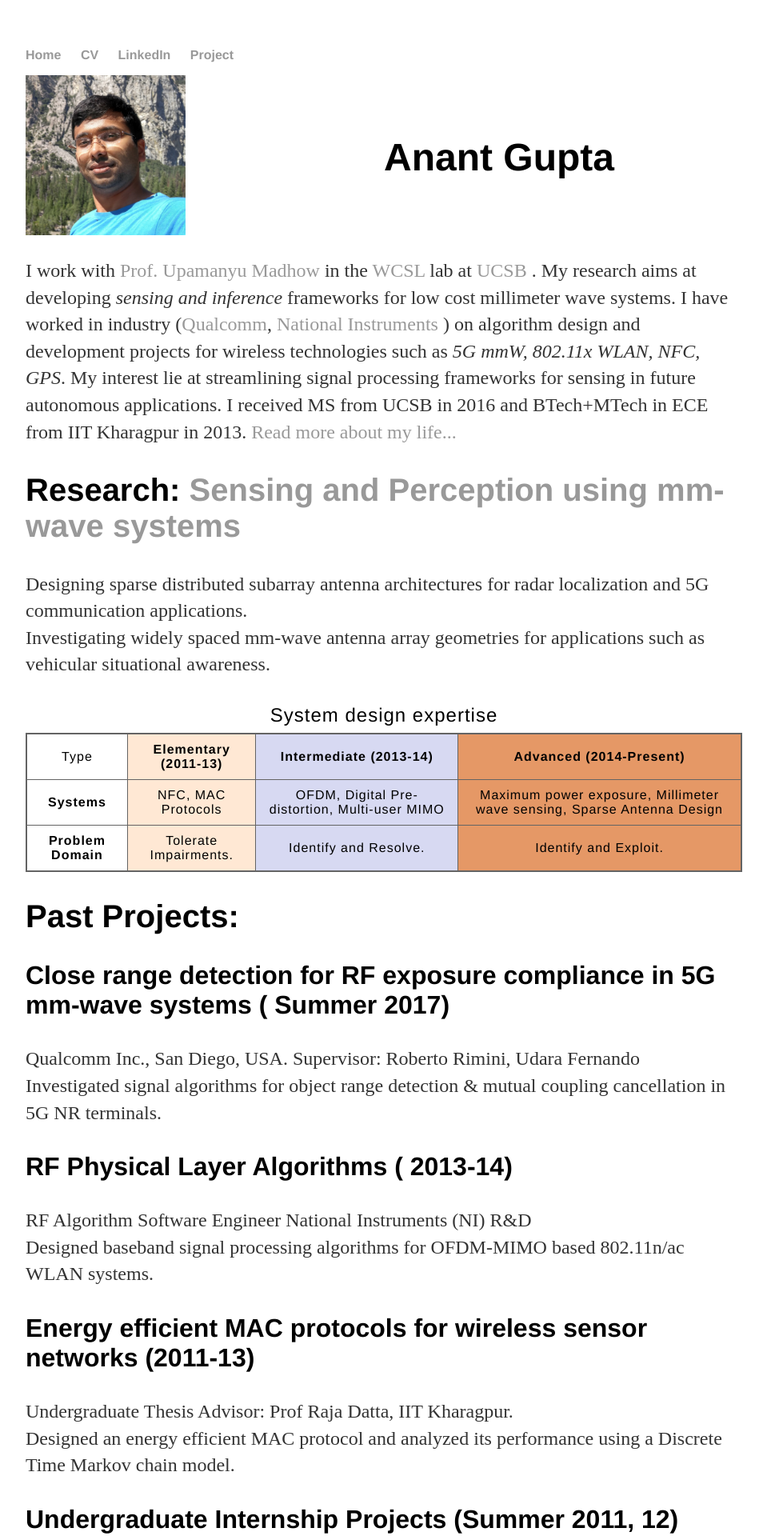
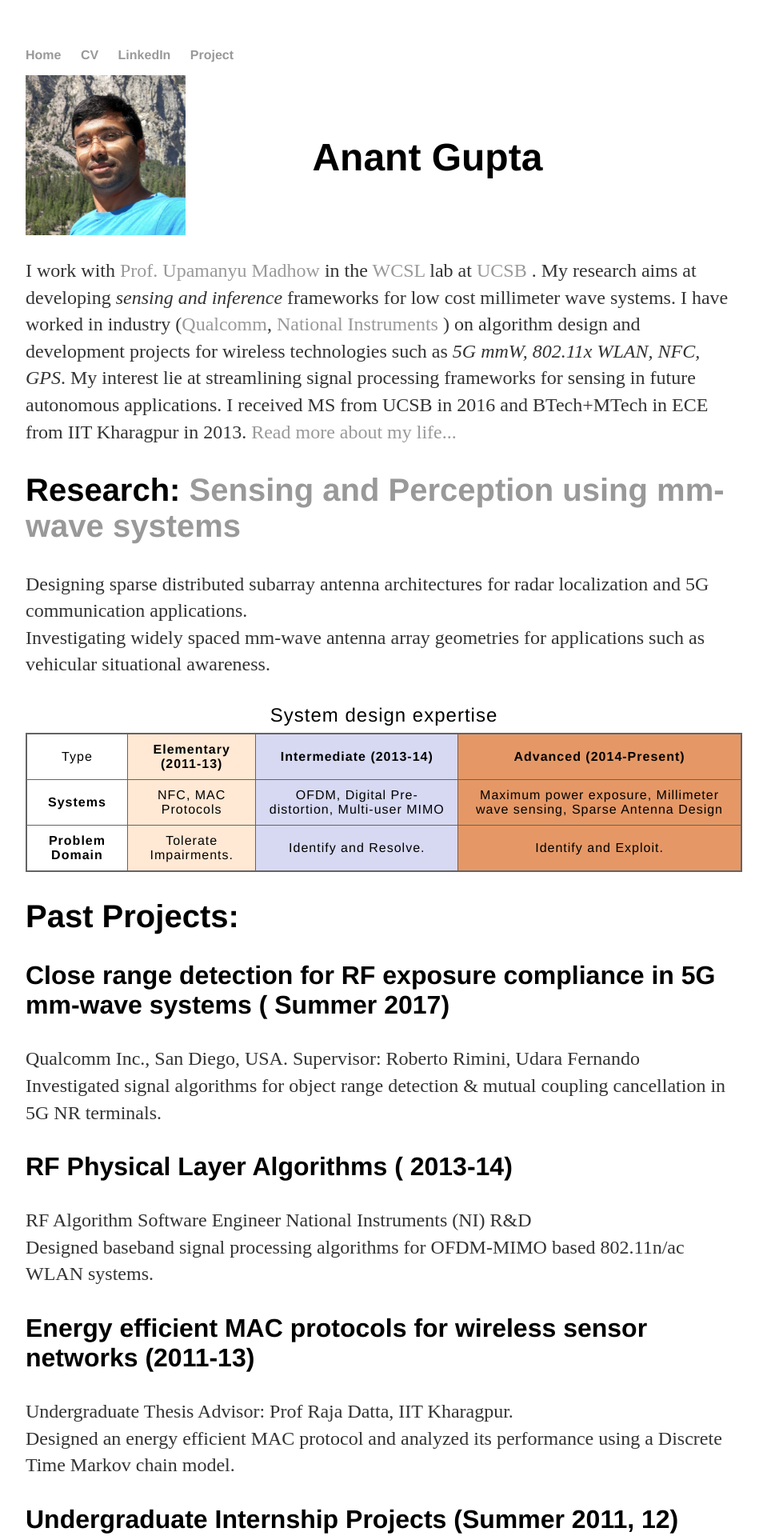
Before and after one commit to anantgupt/anantgupt.github.io, a Jekyll site: the page built from index.html, in a window 1280 px wide. Shown: the top 1920 px of the page at 80% size, without its empty margins (160-1119 px from the left). Built offline with Jekyll 4.4.1, drawn with Linux system fonts in a browser that asks for light colours.

Commit message:
Update main.css

```diff
--- a/css/main.css
+++ b/css/main.css
@@ -11,7 +11,7 @@ body {
 
 .left, .right {
 
-  max-width: 60%;
+  max-width: 40%;
   flex: 1;
   display: flex;
   flex-direction: column;
```
